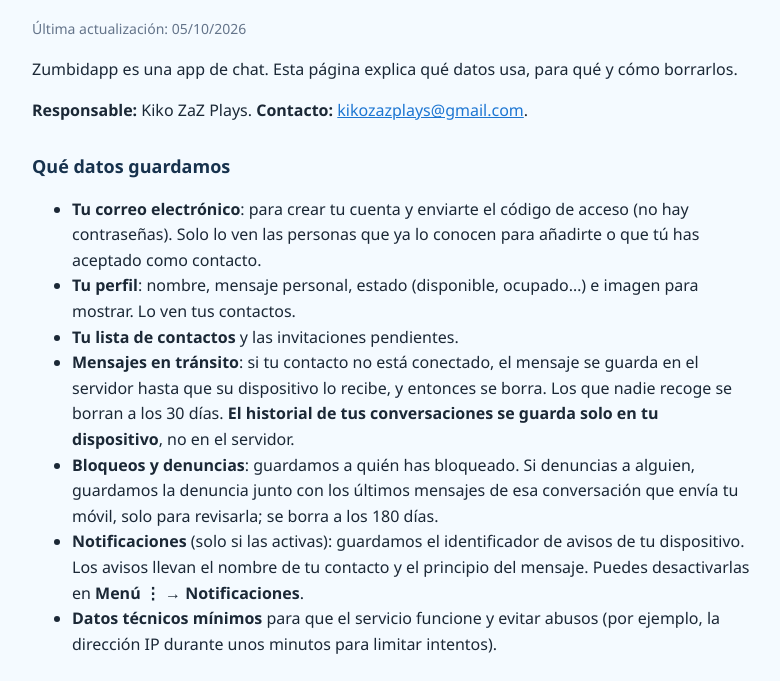
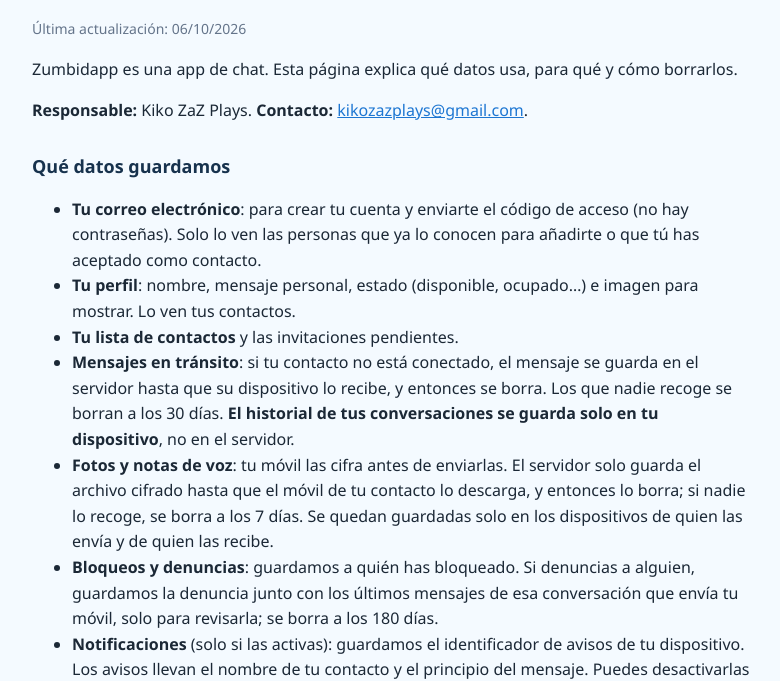
Before and after one commit to jfap1986/jfap1986.github.io, a plain HTML site: page zumbidapp/privacidad.html in a window 1280 px wide. Shown: the part 87-768 px from the top of the page, without its empty margins (248-1028 px from the left). Drawn offline with Linux system fonts and the light colour scheme.

Commit message:
Add files via upload

```diff
--- a/zumbidapp/privacidad.html
+++ b/zumbidapp/privacidad.html
@@ -15,7 +15,7 @@
 </head>
 <body>
 <h1>Política de privacidad de Zumbidapp</h1>
-<p class="fecha">Última actualización: 05/10/2026</p>
+<p class="fecha">Última actualización: 06/10/2026</p>
 <p>Zumbidapp es una app de chat. Esta página explica qué datos usa, para qué y cómo borrarlos.</p>
 <p><b>Responsable:</b> Kiko ZaZ Plays. <b>Contacto:</b> <a href="mailto:kikozazplays@gmail.com">kikozazplays@gmail.com</a>.</p>
 
@@ -25,6 +25,7 @@
   <li><b>Tu perfil</b>: nombre, mensaje personal, estado (disponible, ocupado…) e imagen para mostrar. Lo ven tus contactos.</li>
   <li><b>Tu lista de contactos</b> y las invitaciones pendientes.</li>
   <li><b>Mensajes en tránsito</b>: si tu contacto no está conectado, el mensaje se guarda en el servidor hasta que su dispositivo lo recibe, y entonces se borra. Los que nadie recoge se borran a los 30 días. <b>El historial de tus conversaciones se guarda solo en tu dispositivo</b>, no en el servidor.</li>
+  <li><b>Fotos y notas de voz</b>: tu móvil las cifra antes de enviarlas. El servidor solo guarda el archivo cifrado hasta que el móvil de tu contacto lo descarga, y entonces lo borra; si nadie lo recoge, se borra a los 7 días. Se quedan guardadas solo en los dispositivos de quien las envía y de quien las recibe.</li>
   <li><b>Bloqueos y denuncias</b>: guardamos a quién has bloqueado. Si denuncias a alguien, guardamos la denuncia junto con los últimos mensajes de esa conversación que envía tu móvil, solo para revisarla; se borra a los 180 días.</li>
   <li><b>Notificaciones</b> (solo si las activas): guardamos el identificador de avisos de tu dispositivo. Los avisos llevan el nombre de tu contacto y el principio del mensaje. Puedes desactivarlas en <b>Menú ⋮ → Notificaciones</b>.</li>
   <li><b>Datos técnicos mínimos</b> para que el servicio funcione y evitar abusos (por ejemplo, la dirección IP durante unos minutos para limitar intentos).</li>
@@ -48,7 +49,7 @@
 <p>En la app: <b>Menú ⋮ → Eliminar mi cuenta</b>. Se borran al momento tu perfil, tus contactos, tus sesiones y los mensajes pendientes. También puedes pedirlo escribiendo a <a href="mailto:kikozazplays@gmail.com">kikozazplays@gmail.com</a> desde el correo de tu cuenta; lo haremos en un plazo máximo de 30 días.</p>
 
 <h2>Permisos de la app</h2>
-<p>Solo usa Internet (para chatear), la vibración (para los zumbidos) y, si lo permites, las notificaciones. Si eliges una foto, una skin o un sonido, se abre el selector de archivos de tu móvil y solo se usa el archivo que elijas.</p>
+<p>Solo usa Internet (para chatear), la vibración (para los zumbidos) y, si lo permites, las notificaciones y el micrófono (solo mientras grabas una nota de voz). Si eliges una foto, una skin o un sonido, se abre el selector de archivos de tu móvil y solo se usa el archivo que elijas.</p>
 
 <h2>Tus derechos</h2>
 <p>Puedes pedir acceso, corrección o borrado de tus datos escribiendo a <a href="mailto:kikozazplays@gmail.com">kikozazplays@gmail.com</a>. Si crees que no hemos atendido bien tu petición, puedes reclamar ante la Agencia Española de Protección de Datos (aepd.es).</p>
```
